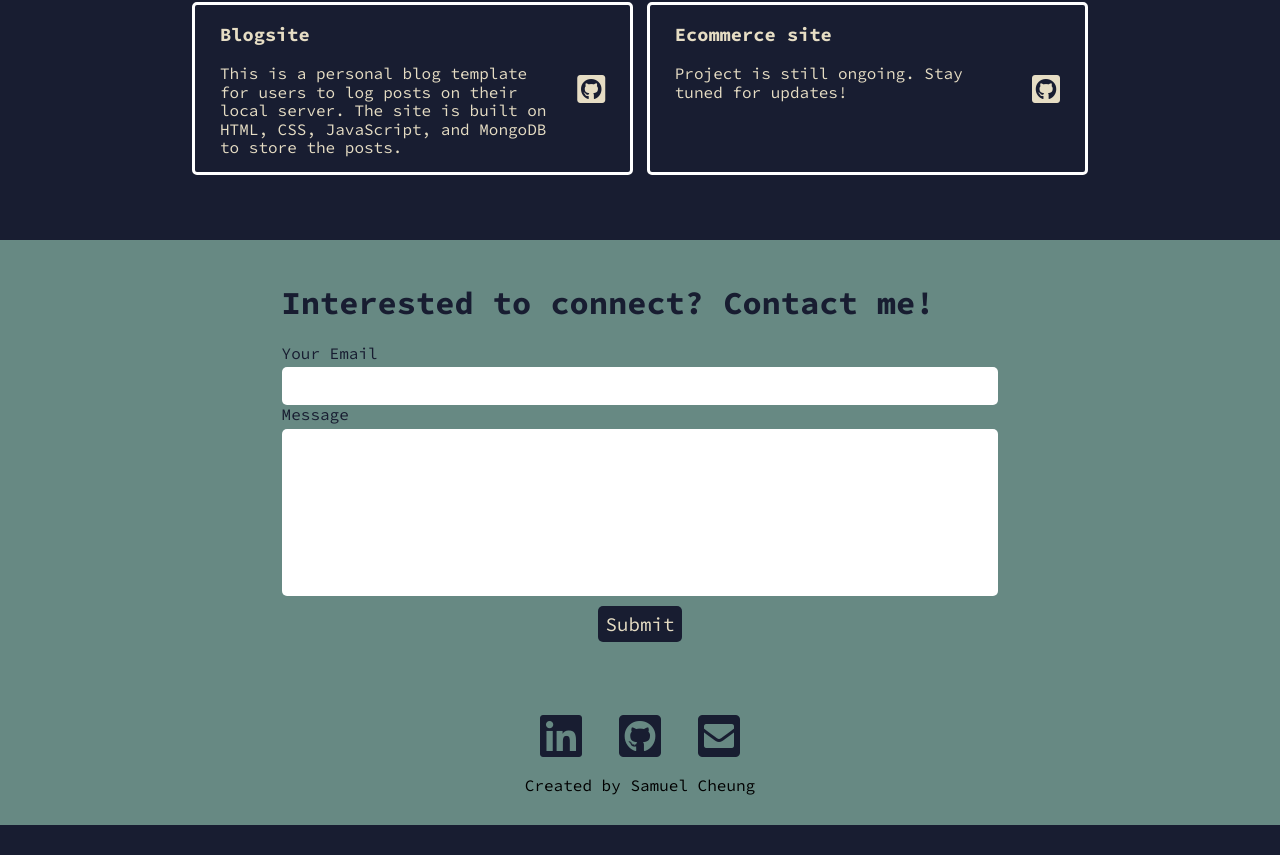
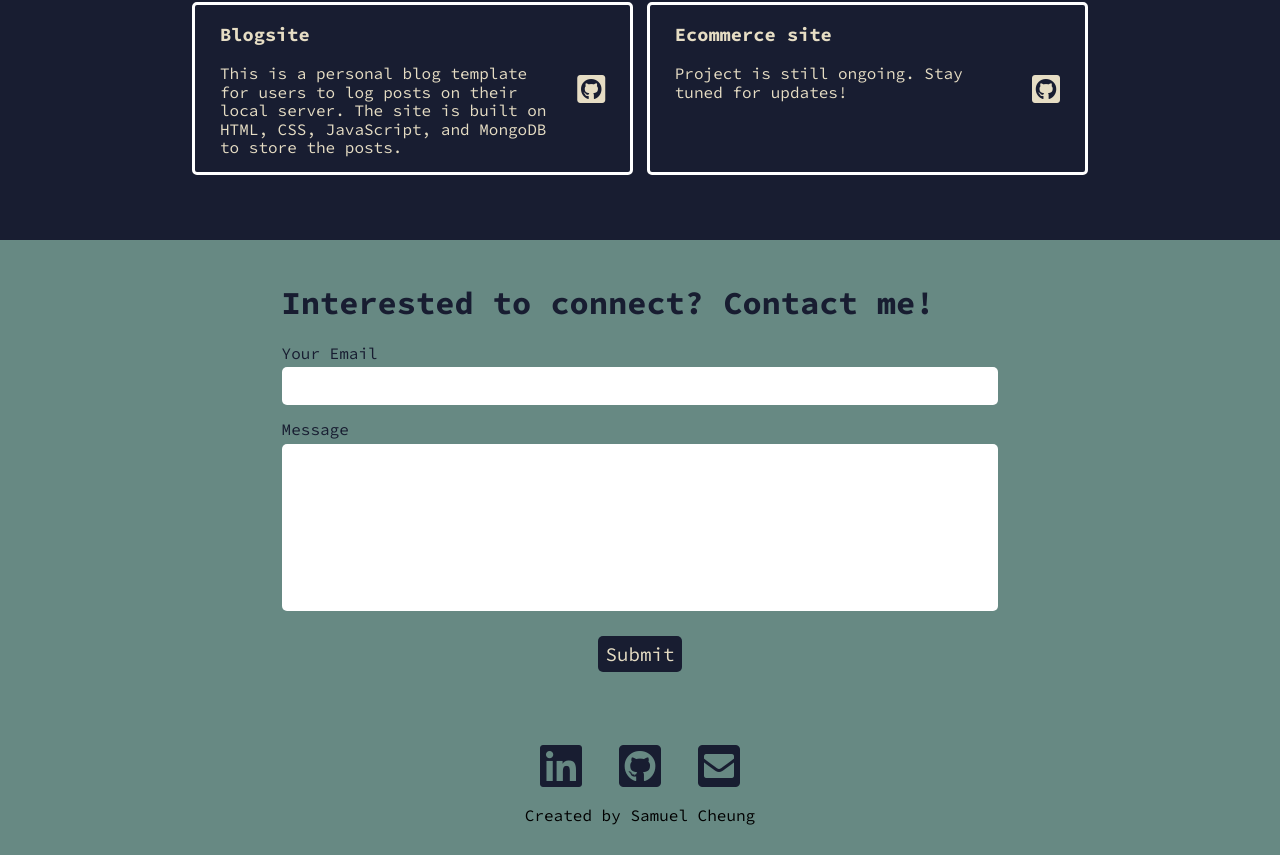
Before and after one commit to salmonsashimi/my-site, a React (Create React App) app: page / in a window 1280 px wide. Shown: the part 1788-2643 px from the top of the page. Before the commit the page ends 2613 px from the top, so only its background shows below. Built offline with nearby package versions, Linux system fonts and the light colour scheme.

Commit message:
adjusted contactForm padding

```diff
--- a/src/components/ContactForm.js
+++ b/src/components/ContactForm.js
@@ -11,6 +11,7 @@ function ContactForm() {
         <div className='contactForm'>
             <form onSubmit={handleSubmit}>
                 <label htmlFor="email">Your Email</label>
+                <div className='contactForm-inputs'>
                     <input
                         id="email"
                         type="email"
@@ -21,6 +22,8 @@ function ContactForm() {
                         field="email"
                         errors={state.errors}
                     />
+                </div>
+                <div className='contactForm-inputs'>
                     <label htmlFor="message">Message</label>
                     <textarea
                         id="message"
@@ -32,6 +35,7 @@ function ContactForm() {
                         field="message"
                         errors={state.errors}
                     />
+                </div>
                 <div className='contactForm-button-format'>
                     <button className='contactForm-button' type="submit" disabled={state.submitting}>
                         Submit
--- a/src/styles/ContactForm.css
+++ b/src/styles/ContactForm.css
@@ -43,3 +43,7 @@ textarea{
     color: #181D31;
     cursor: pointer;
 }
+
+.contactForm-inputs {
+    margin-bottom: 15px;
+}
```
Lines whose indentation alone changed are shown as unchanged.
